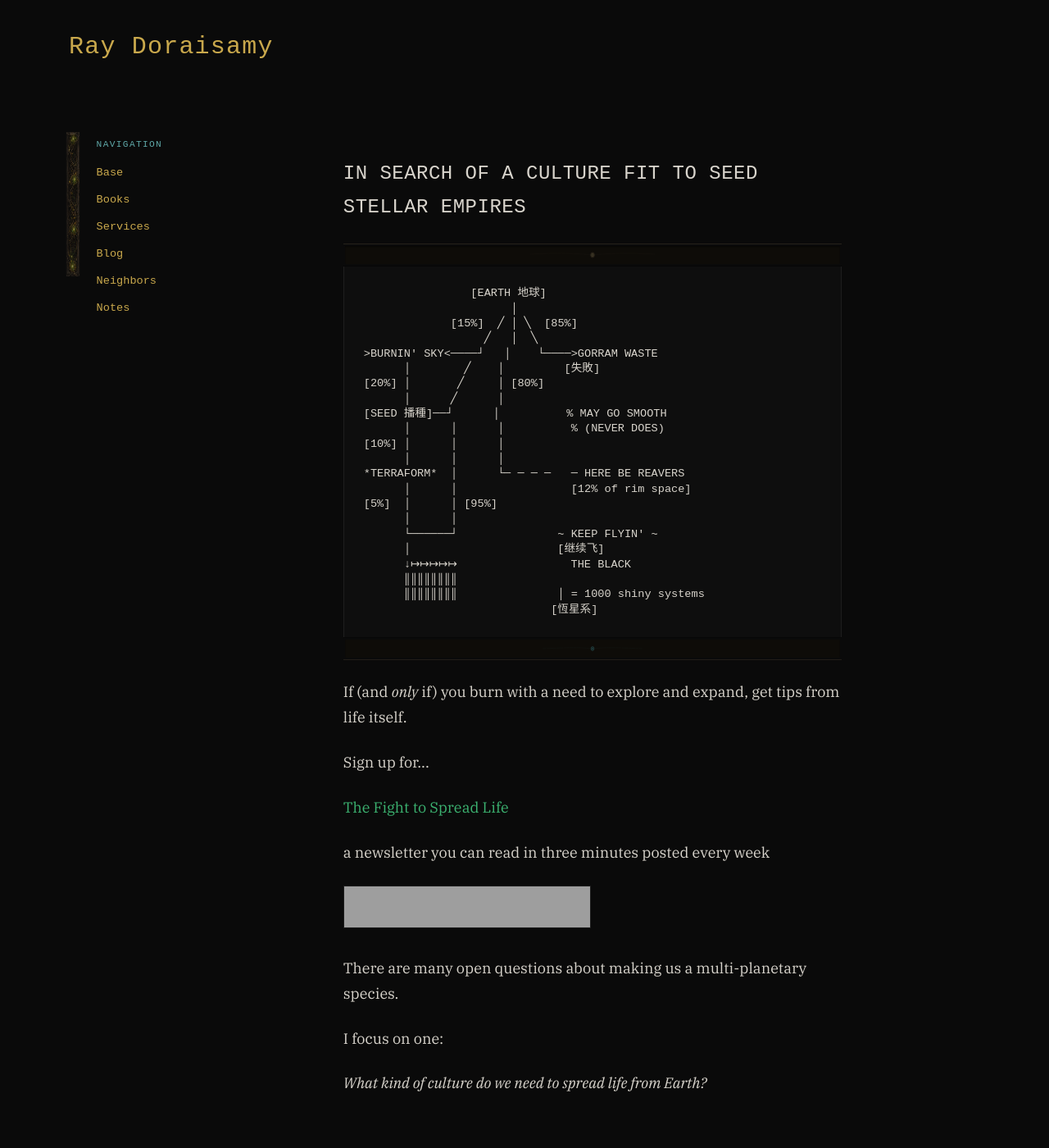
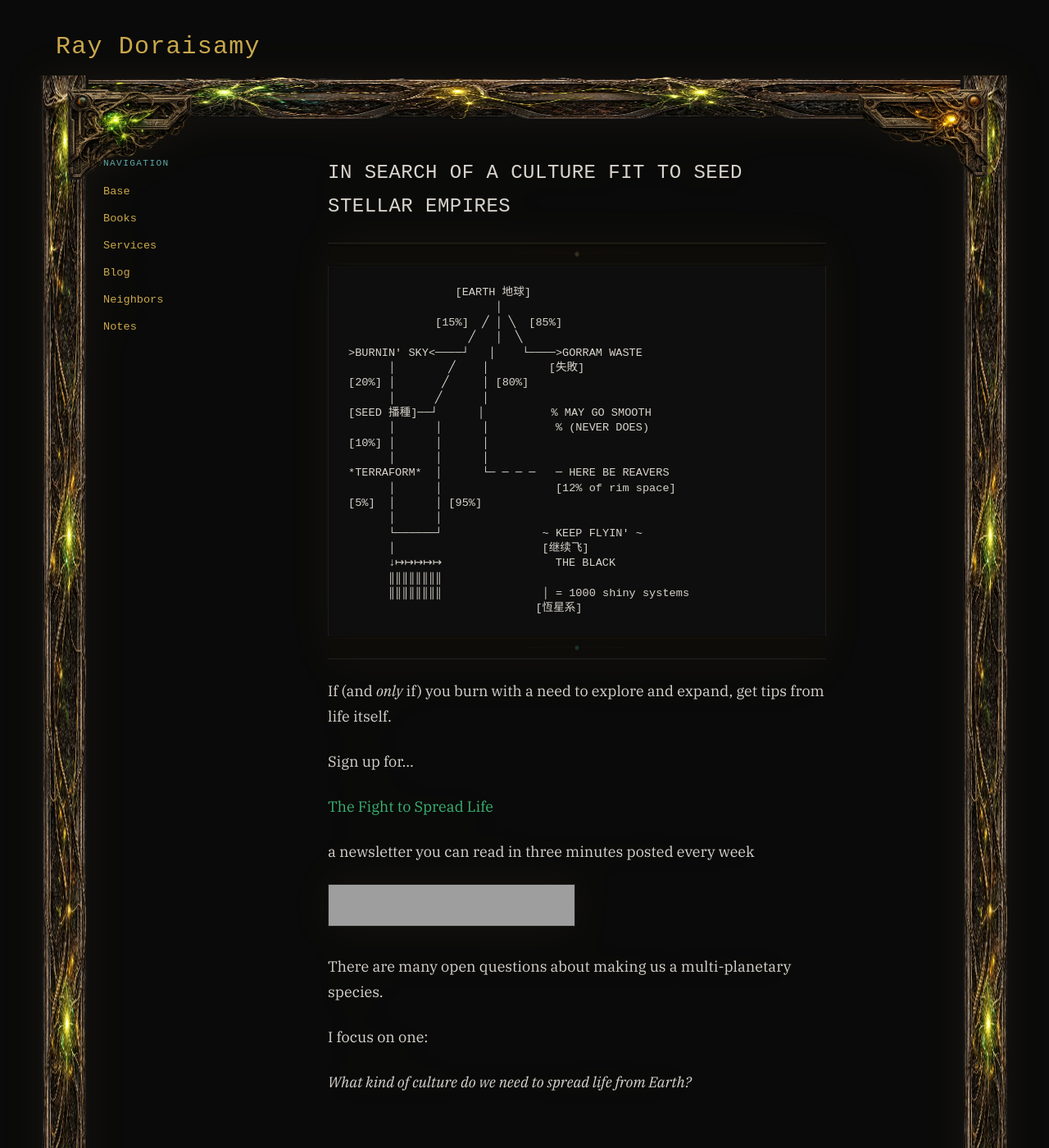
Before and after one commit to ray-dorai/ray-dorai.github.io, a Jekyll site: the page built from index.html, in a window 1280 px wide and 1400 px high. Shown: the whole window at 82% size. Built offline with Jekyll 4.4.1, drawn with Linux system fonts in a browser that asks for light colours; some web fonts are replaced; grey boxes are pictures that could not be loaded.

Commit message:
Wrap content in frame component

```diff
--- a/_layouts/default.html
+++ b/_layouts/default.html
@@ -20,9 +20,18 @@
 			<header class="mud-header">
 				<div class="mud-header__title">Ray Doraisamy</div>
 			</header>
+			<div class="site-frame">
+				<div class="site-frame__edge site-frame__edge--top"></div>
+				<div class="site-frame__edge site-frame__edge--bottom"></div>
+				<div class="site-frame__edge site-frame__edge--left"></div>
+				<div class="site-frame__edge site-frame__edge--right"></div>
+				<div class="site-frame__corner site-frame__corner--tl"></div>
+				<div class="site-frame__corner site-frame__corner--tr"></div>
+				<div class="site-frame__corner site-frame__corner--bl"></div>
+				<div class="site-frame__corner site-frame__corner--br"></div>
+				<div class="site-frame__content">
 					<div class="mud-layout">
 						<div class="mud-sidebar">
-					{% include frame-sidebar.html %}
 							<div class="mud-panel">
 								<nav>
 									<div class="mud-panel__title">Navigation</div>
@@ -53,6 +62,8 @@
 							<li><a href="https://anagora.org/@forshaper">Notes</a></li>
 						</ul></nav>
 					</div>
+				</div>
+			</div>
 			<footer class="mud-footer">
 				<div class="mud-footer__prompt">Contact:</div>
 				<div class="mud-footer__command">
--- a/css/main.css
+++ b/css/main.css
@@ -203,69 +203,96 @@ hr::after {
    FRAME
    ============================================================ */
 
-.frame-band {
-  width: min(28rem, 55vw);
-  height: 1.25rem;
+.site-frame {
+  --frame-band: clamp(2.1rem, 4.6vw, 3.5rem);
+  --frame-side: clamp(2.2rem, 4.9vw, 3.75rem);
+  --frame-corner: clamp(7.5rem, 17vw, 12.5rem);
+  --frame-inset: clamp(0.5rem, 1.5vw, 1.125rem);
   position: relative;
-  overflow: hidden;
-  flex-shrink: 0;
-  pointer-events: none;
-  opacity: 0.42;
+  isolation: isolate;
+  flex: 1;
+  margin: 0 clamp(0.25rem, 1.6vw, 1rem);
+  padding: calc(var(--frame-band) + var(--frame-inset)) calc(var(--frame-side) + var(--frame-inset));
+  filter: drop-shadow(0 0 24px rgba(201,168,76,0.06));
 }
 
-.frame-band__asset,
-.sidebar-edge__asset,
-.frame-corner {
-  display: block;
-  max-width: none;
-  margin: 0;
-  border-radius: 0;
-  user-select: none;
+.site-frame__edge,
+.site-frame__corner {
+  position: absolute;
+  z-index: 1;
+  pointer-events: none;
+  background-repeat: no-repeat;
+  background-size: 100% 100%;
 }
 
-.frame-band__asset {
-  width: 100%;
-  height: 100%;
-  object-fit: fill;
+.site-frame__edge--top {
+  top: 0;
+  left: 0;
+  right: 0;
+  height: var(--frame-band);
+  background-image: url("/assets/frame/header.svg");
 }
 
-.frame-band--header {
-  margin: 0 auto var(--space-md);
+.site-frame__edge--bottom {
+  bottom: 0;
+  left: 0;
+  right: 0;
+  height: var(--frame-band);
+  background-image: url("/assets/frame/footer.svg");
 }
 
-.frame-band--footer {
-  margin: var(--space-md) auto 0;
+.site-frame__edge--left {
+  top: 0;
+  bottom: 0;
+  left: 0;
+  width: var(--frame-side);
+  background-image: url("/assets/frame/side.svg");
 }
 
-.frame-corner {
-  position: absolute;
-  z-index: 2;
-  width: clamp(7rem, 13vw, 11rem);
-  height: auto;
+.site-frame__edge--right {
+  top: 0;
+  right: 0;
+  bottom: 0;
+  width: var(--frame-side);
+  background-image: url("/assets/frame/side.svg");
 }
 
-.frame-corner--tl {
+.site-frame__corner {
+  z-index: 2;
+  width: var(--frame-corner);
+}
+
+.site-frame__corner--tl {
   top: 0;
   left: 0;
-  transform: translate(-10%, -8%);
+  aspect-ratio: 1.4679;
+  background-image: url("/assets/frame/corner-tl.svg");
 }
 
-.frame-corner--tr {
+.site-frame__corner--tr {
   top: 0;
   right: 0;
-  transform: translate(10%, -8%);
+  aspect-ratio: 1.4953;
+  background-image: url("/assets/frame/corner-tr.svg");
 }
 
-.frame-corner--bl {
+.site-frame__corner--bl {
   bottom: 0;
   left: 0;
-  transform: translate(-10%, 8%);
+  aspect-ratio: 1.4713;
+  background-image: url("/assets/frame/corner-bl.svg");
 }
 
-.frame-corner--br {
+.site-frame__corner--br {
+  right: 0;
   bottom: 0;
-  right: 0;
-  transform: translate(10%, 8%);
+  aspect-ratio: 1.4918;
+  background-image: url("/assets/frame/corner-br.svg");
+}
+
+.site-frame__content {
+  position: relative;
+  z-index: 0;
 }
 
 /* ============================================================
@@ -323,7 +350,7 @@ hr::after {
   flex-direction: column;
   max-width: 76rem;
   margin: 0 auto;
-  padding: 0 clamp(0.25rem, 1.6vw, 1rem);
+  padding: 0;
 }
 
 .mud-header {
@@ -338,32 +365,18 @@ hr::after {
   grid-template-columns: auto minmax(0, 1fr);
   align-items: start;
   flex: 1;
-  padding: clamp(2rem, 4vw, 3.25rem) clamp(0.75rem, 2.5vw, 2rem) 0;
+  padding: 0;
 }
 
 .mud-sidebar {
   display: flex;
-  gap: clamp(0.75rem, 1.7vw, 1.25rem);
   align-items: flex-start;
-}
-.sidebar-edge {
-  width: clamp(0.8rem, 1.4vw, 1.1rem);
-  height: clamp(8.5rem, 18vw, 11rem);
-  flex-shrink: 0;
-  overflow: hidden;
-  margin-top: 1.15rem;
-  opacity: 0.48;
-}
-.sidebar-edge__asset {
-  width: 100%;
-  height: 100%;
-  object-fit: fill;
 }
 
 .mud-panel {
   font-family: '3270', monospace;
   font-size: var(--step-sm);
-  padding: var(--space-md) var(--space-md) var(--space-md) 0;
+  padding: var(--space-md) var(--space-lg) var(--space-md) 0;
   position: sticky;
   top: var(--space-md);
   min-width: 8rem;
@@ -377,7 +390,7 @@ nav ul li a { color: var(--gold); display: inline-block; padding: 0.1em 0; }
 .mud-log {
   width: 100%;
   max-width: calc(var(--reading-width) + 4rem);
-  padding: clamp(1.5rem, 4vw, 3rem) clamp(1rem, 3vw, 2rem);
+  padding: var(--space-md) clamp(1rem, 3vw, 2rem);
 }
 .mud-log > p, .mud-log > ul, .mud-log > ol, .mud-log > blockquote { max-width: var(--reading-width); }
 
@@ -416,6 +429,23 @@ iframe { max-width: 100%; border: 1px solid var(--border); }
    ============================================================ */
 
 @media (max-width: 52rem) {
+  .site-frame {
+    --frame-band: 0.8rem;
+    --frame-side: 0;
+    --frame-inset: 0.75rem;
+    margin: 0;
+    padding: var(--frame-band) 0 0;
+    filter: none;
+  }
+  .site-frame__edge--top {
+    opacity: 0.48;
+  }
+  .site-frame__edge--bottom,
+  .site-frame__edge--left,
+  .site-frame__edge--right,
+  .site-frame__corner {
+    display: none;
+  }
   .mud-layout { grid-template-columns: 1fr; }
   .mud-sidebar { display: none; }
   .mud-main { grid-area: unset; }
@@ -428,16 +458,6 @@ iframe { max-width: 100%; border: 1px solid var(--border); }
     margin-left: 0 !important;
     margin-right: 0 !important;
   }
-
-  /* Frame becomes a trace */
-  .frame-band {
-    height: 1.25rem;
-    overflow: hidden;
-    opacity: 0.58;
-  }
-  .frame-band--header { margin-bottom: 0; }
-  .frame-corner { display: none; }
-
   /* Header tightens */
   .mud-header { padding: var(--space-sm) 1rem var(--space-xs); }
 
@@ -502,9 +522,6 @@ iframe { max-width: 100%; border: 1px solid var(--border); }
   .mud-header { padding: var(--space-sm) 1rem 0.25rem; }
   .mud-header__title { font-size: var(--step-lg); }
 
-  /* Frame trace: barely there */
-  .frame-band { height: 0.8rem; opacity: 0.42; }
-
   h1 { font-size: var(--step-lg); }
 
   .mud-log { padding: var(--space-sm) 1rem; }
```
Lines whose indentation alone changed are shown as unchanged.
